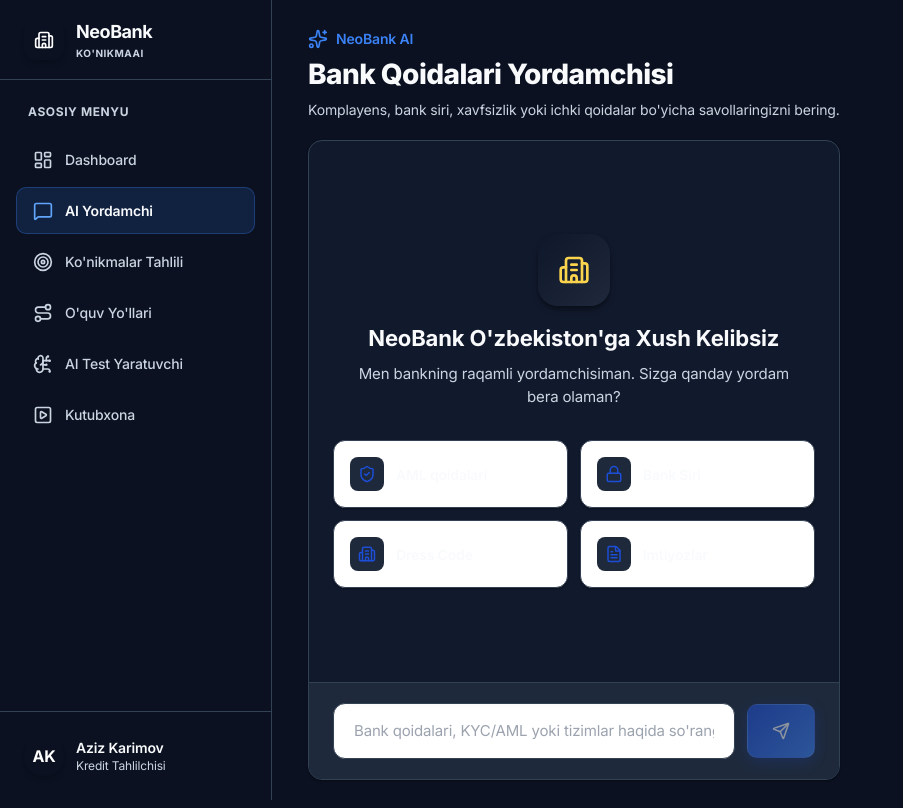
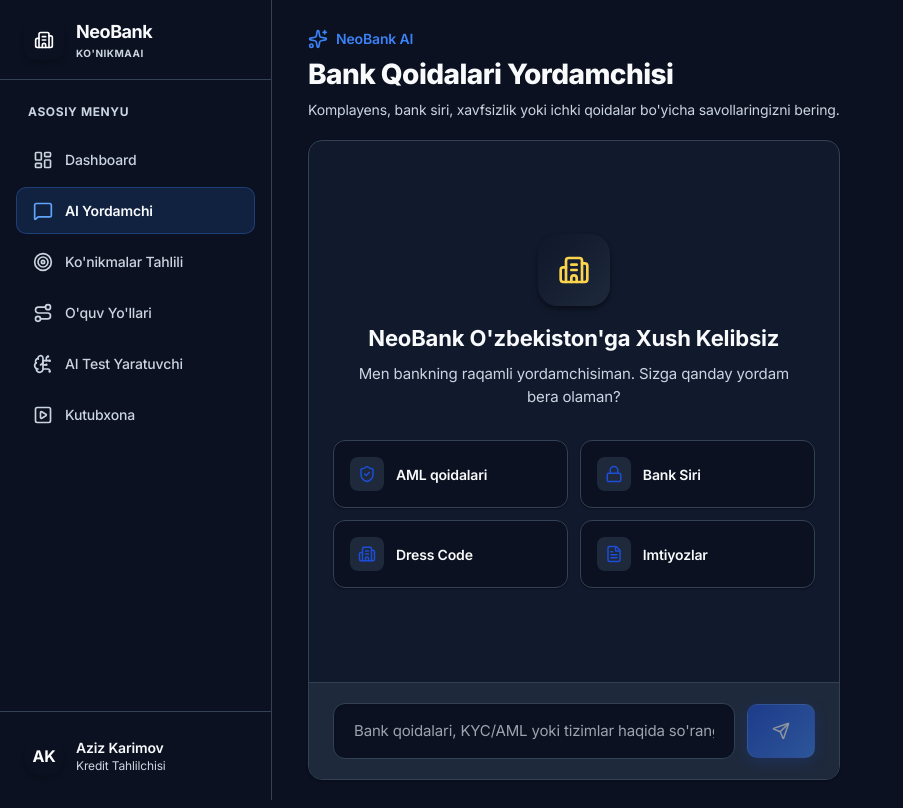
Before and after one commit to Jaxongir-Qarshiboyev/KonikmaAI, a Next.js app: page /assistant in a window 1280 px wide. Shown: the whole page, without its empty margins (0-903 px from the left). Built offline with nearby package versions, Linux system fonts and the light colour scheme.

Commit message:
Fix assistant input and button white background contrast

```diff
--- a/src/app/assistant/page.tsx
+++ b/src/app/assistant/page.tsx
@@ -161,7 +161,7 @@ export default function AssistantPage() {
                         padding: "16px",
                         borderRadius: 12,
                         border: "1px solid var(--border)",
-                        background: "white",
+                        background: "var(--background)",
                         cursor: "pointer",
                         transition: "all 0.2s",
                         textAlign: "left",
@@ -295,7 +295,7 @@ export default function AssistantPage() {
                 fontSize: 15,
                 outline: "none",
                 transition: "all 0.2s",
-                background: "white",
+                background: "var(--background)",
                 color: "var(--foreground)",
                 boxShadow: "inset 0 2px 4px rgba(0,0,0,0.02)",
               }}
```
